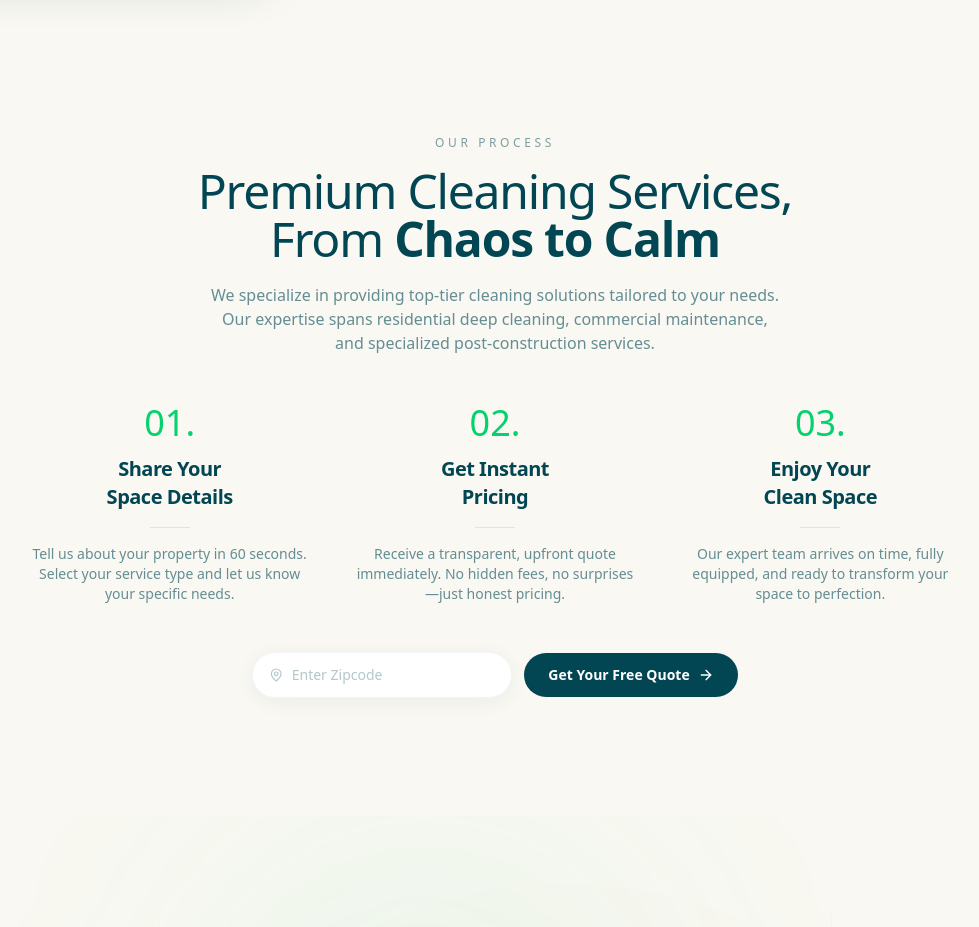
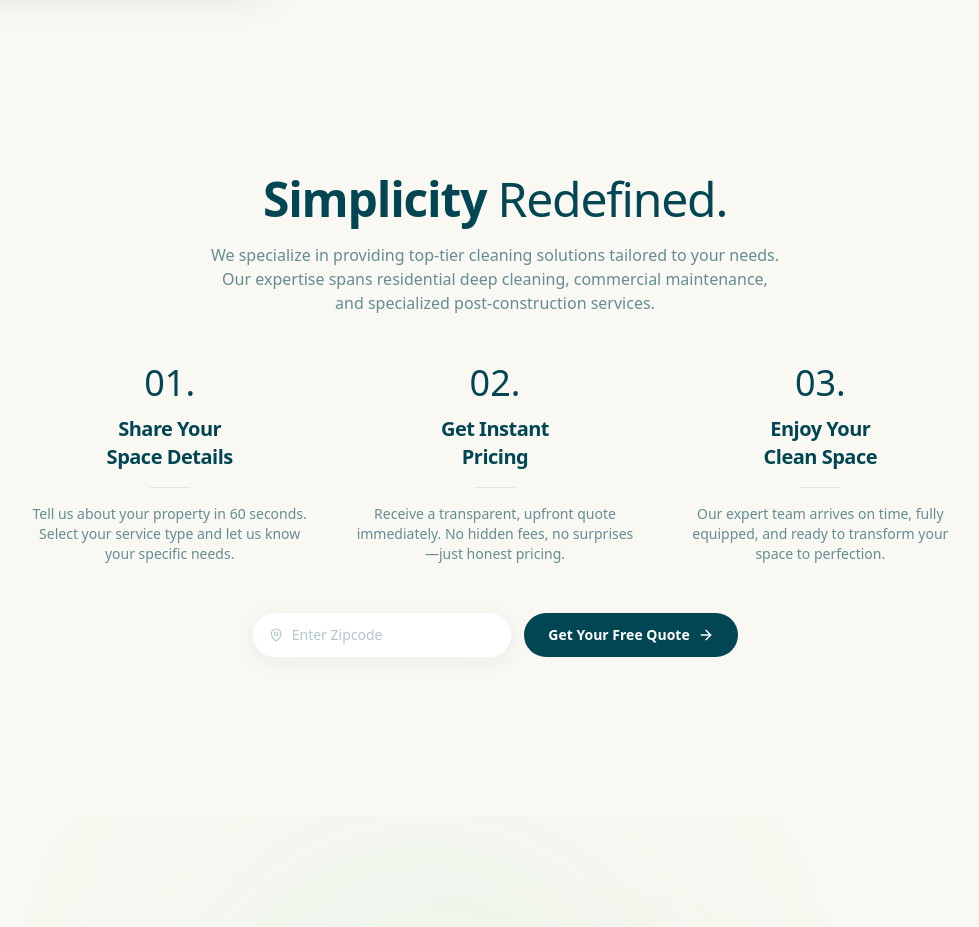
Before and after one commit to renatoquerales28-byte/extreme-cleaning-next, a Next.js app: page / in a window 1280 px wide. Shown: the part 2140-3067 px from the top of the page, without its empty margins (145-1124 px from the left). Built offline with nearby package versions, Linux system fonts and the light colour scheme.

Commit message:
UI: Remove eyebrow, shorten title to 2 words, dark teal numbers

```diff
--- a/src/components/landing/ProcessSection.tsx
+++ b/src/components/landing/ProcessSection.tsx
@@ -50,15 +50,9 @@ export default function ProcessSection() {
                     transition={{ duration: 0.6 }}
                     className="text-center mb-10 lg:mb-12"
                 >
-                    {/* Eyebrow */}
-                    <p className="text-xs uppercase tracking-[0.3em] text-[#024653]/50 mb-3 lg:mb-4">
-                        Our Process
-                    </p>
-
                     {/* Main Headline */}
                     <h2 className="text-2xl md:text-3xl lg:text-4xl xl:text-5xl font-normal leading-[1.15] tracking-tight text-[#024653] mb-4 lg:mb-5">
-                        Premium Cleaning Services,<br />
-                        From <span className="font-bold">Chaos to Calm</span>
+                        <span className="font-bold">Simplicity</span> Redefined.
                     </h2>
 
                     {/* Subtitle */}
@@ -79,7 +73,7 @@ export default function ProcessSection() {
                     {steps.map((step, i) => (
                         <div key={i} className="text-center">
                             {/* Number */}
-                            <div className="text-3xl lg:text-4xl font-light text-[#05D16E] mb-2 lg:mb-3">
+                            <div className="text-3xl lg:text-4xl font-light text-[#024653] mb-2 lg:mb-3">
                                 {step.num}
                             </div>
 
```
